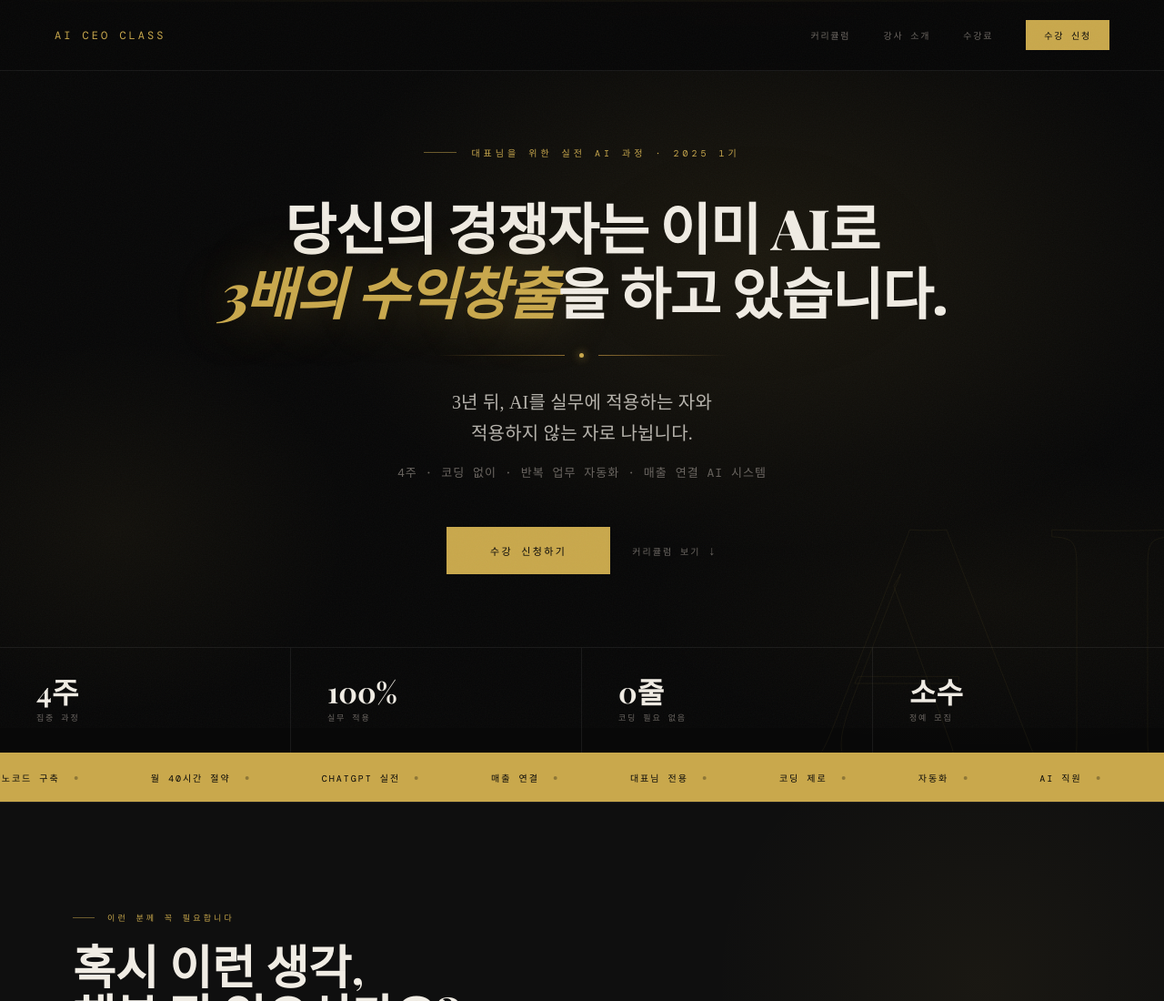
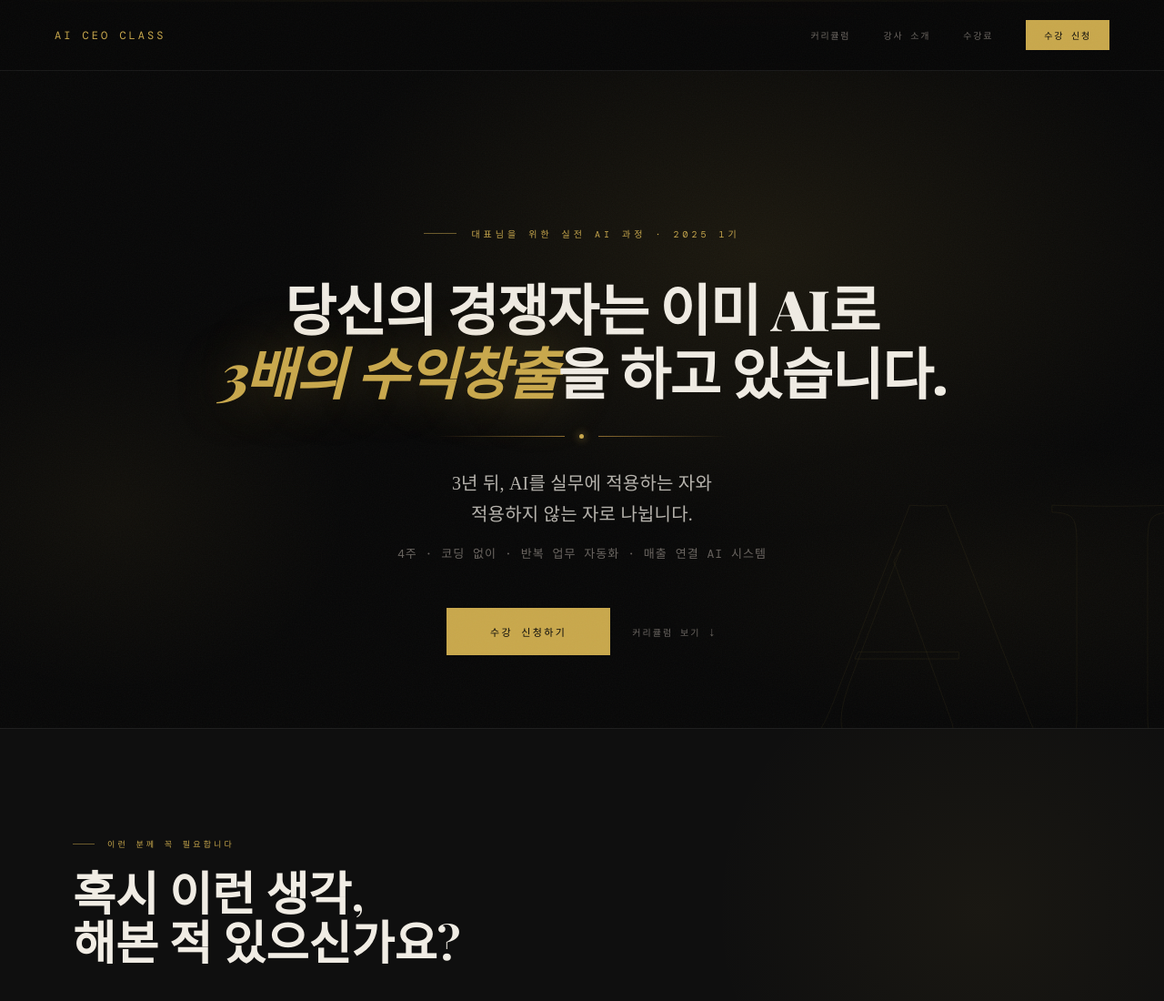
Before and after one commit to imhen97/classlink, a plain HTML site: page index.html in a window 1280 px wide. Shown: the top 1100 px of the page at 91% size. Drawn offline with nearby package versions, Linux system fonts and the light colour scheme; a web font is replaced by a local one.

Commit message:
Remove hero stats bar and marquee banner

```diff
--- a/index.html
+++ b/index.html
@@ -1600,48 +1600,7 @@
     </div>
   </div>
 
-  <div class="hero-stats">
-    <div class="hero-stat">
-      <div class="stat-num">4주</div>
-      <div class="stat-label">집중 과정</div>
-    </div>
-    <div class="hero-stat">
-      <div class="stat-num">100%</div>
-      <div class="stat-label">실무 적용</div>
-    </div>
-    <div class="hero-stat">
-      <div class="stat-num">0줄</div>
-      <div class="stat-label">코딩 필요 없음</div>
-    </div>
-    <div class="hero-stat">
-      <div class="stat-num">소수</div>
-      <div class="stat-label">정예 모집</div>
-    </div>
-  </div>
 </section>
-
-<!-- ══════════ MARQUEE ══════════ -->
-<div class="marquee-wrap">
-  <div class="marquee-track">
-    <!-- 2x for seamless loop -->
-    <span class="marquee-item">자동화<span class="marquee-dot"></span></span>
-    <span class="marquee-item">AI 직원<span class="marquee-dot"></span></span>
-    <span class="marquee-item">노코드 구축<span class="marquee-dot"></span></span>
-    <span class="marquee-item">월 40시간 절약<span class="marquee-dot"></span></span>
-    <span class="marquee-item">ChatGPT 실전<span class="marquee-dot"></span></span>
-    <span class="marquee-item">매출 연결<span class="marquee-dot"></span></span>
-    <span class="marquee-item">대표님 전용<span class="marquee-dot"></span></span>
-    <span class="marquee-item">코딩 제로<span class="marquee-dot"></span></span>
-    <span class="marquee-item">자동화<span class="marquee-dot"></span></span>
-    <span class="marquee-item">AI 직원<span class="marquee-dot"></span></span>
-    <span class="marquee-item">노코드 구축<span class="marquee-dot"></span></span>
-    <span class="marquee-item">월 40시간 절약<span class="marquee-dot"></span></span>
-    <span class="marquee-item">ChatGPT 실전<span class="marquee-dot"></span></span>
-    <span class="marquee-item">매출 연결<span class="marquee-dot"></span></span>
-    <span class="marquee-item">대표님 전용<span class="marquee-dot"></span></span>
-    <span class="marquee-item">코딩 제로<span class="marquee-dot"></span></span>
-  </div>
-</div>
 
 <!-- ══════════ PAIN ══════════ -->
 <section class="pain-section">
```
